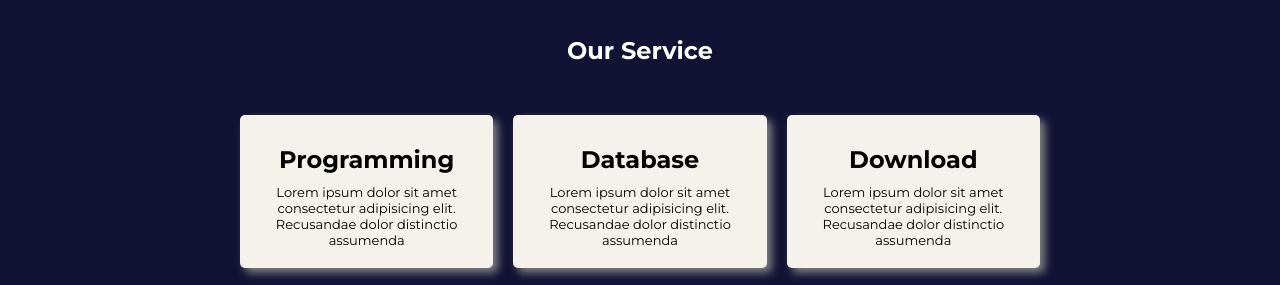
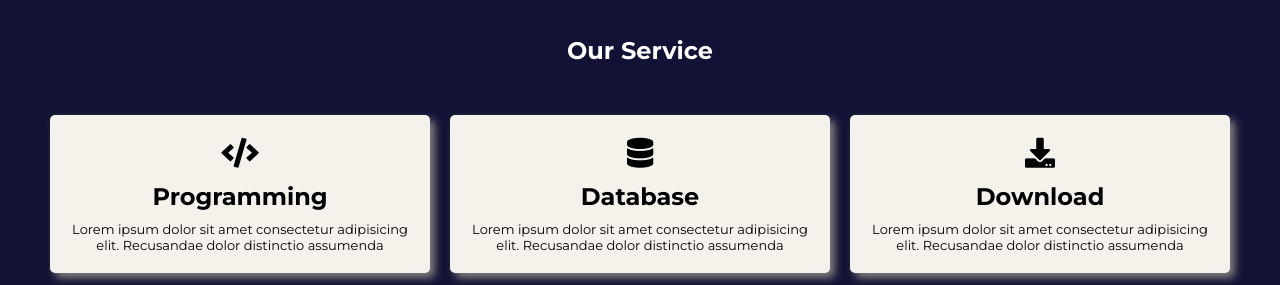
Before and after one commit to sanjidakhatun/responssive-website, a plain HTML site: page index.html in a window 1280 px wide. Shown: the part 790-1075 px from the top of the page. Drawn offline with Linux system fonts and the light colour scheme.

Commit message:
responssive website with raw html css

```diff
--- a/index.html
+++ b/index.html
@@ -14,6 +14,7 @@
         <meta name="msapplication-TileColor" content="#da532c">
         <meta name="theme-color" content="#ffffff">
         <!-- google fonts -->
+        <link rel="stylesheet" href="https://cdnjs.cloudflare.com/ajax/libs/font-awesome/5.15.4/css/all.min.css" integrity="sha512-1ycn6IcaQQ40/MKBW2W4Rhis/DbILU74C1vSrLJxCq57o941Ym01SwNsOMqvEBFlcgUa6xLiPY/NS5R+E6ztJQ==" crossorigin="anonymous" referrerpolicy="no-referrer" />
      <link rel="preconnect" href="https://fonts.googleapis.com" >
      <link rel="preconnect" href="https://fonts.gstatic.com" crossorigin>
      <link href="https://fonts.googleapis.com/css2?family=Montserrat:ital,wght@0,100..900;1,100..900&display=swap" rel="stylesheet">
--- a/style.css
+++ b/style.css
@@ -106,12 +106,11 @@ body{
     padding-bottom: 50px;
 }
 .mainsection1{
-    width: 800px;
-    margin: auto;
-
     display: grid;
     grid-template-columns: repeat(3,1fr);
-    grid-gap: 20px;
+    margin: 0 50px;
+    grid-row-gap: 20px;
+    grid-column-gap: 20px;
 }
 .section1 .title{
     padding: 50px 0;
```
